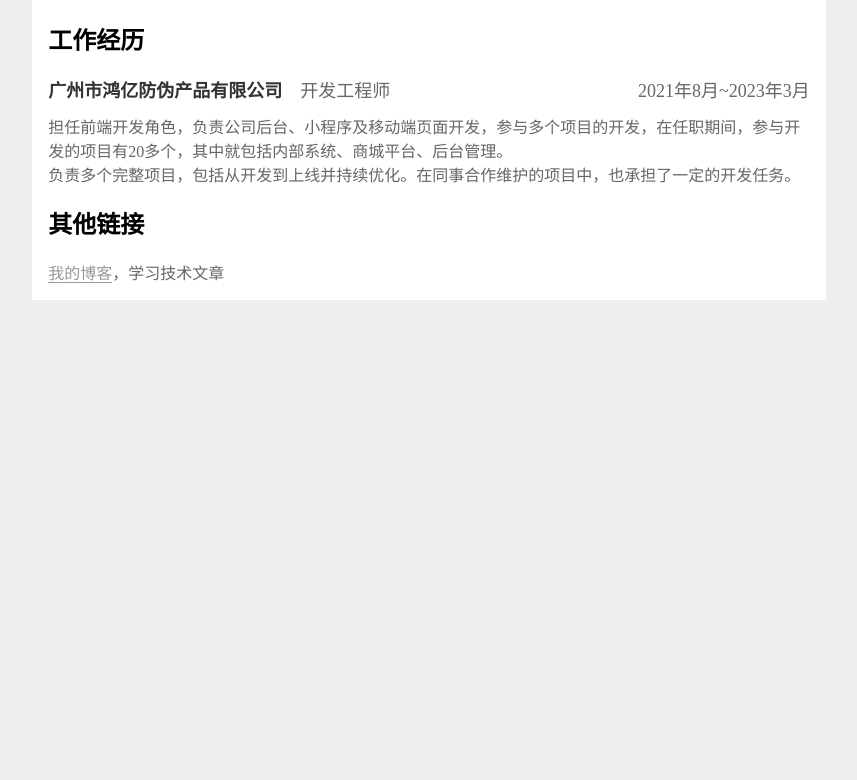
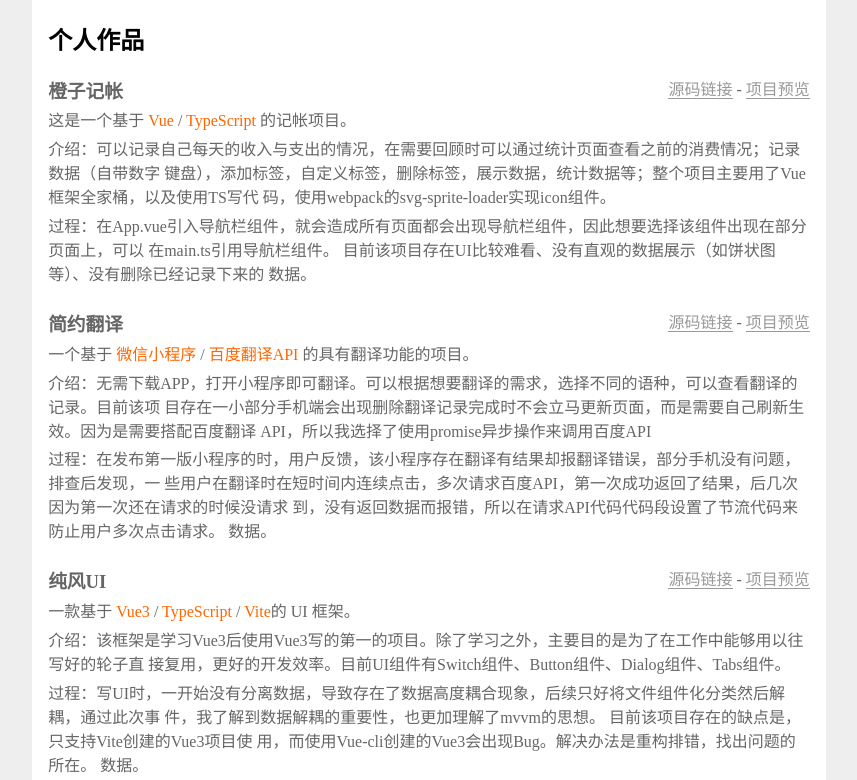
Before and after one commit to JeffShell/resume, a plain HTML site: page index.html in a window 1280 px wide. Shown: the part 1681-2461 px from the top of the page, without its empty margins (211-1068 px from the left). Before the commit the page ends 2001 px from the top, so only its background shows below. Drawn offline with Linux system fonts and the light colour scheme.

Commit message:
更新简历，添加了个人作品

```diff
--- a/index.html
+++ b/index.html
@@ -380,45 +380,85 @@
       </ol>
     </section>
 
-
-
-
-
-
-
-
-    <!-- <section class="openSource">
-      <h2>开源项目</h2>
-      <ul>
+    <section class="projects">
+      <h2>个人作品</h2>
+      <ol>
         <li>
           <header>
-            <h3>自己写的 DOM 库</h3>
-            <a href="#">源码链接</a>
-          </header>
-          <p>实现了元素选择、元素创建、<strong>事件委托</strong>、滑动手势等常见功能</p>
-        </li>
-        <li class="page2">
-          <header>
-            <h3>会动的哆啦A梦</h3>
+            <h3>橙子记帐</h3>
             <span>
-              <a href="#">源码链接</a>
-              <a href="https:、、fangyinghang.com、make-a-pikachu、">项目预览</a>
+              <a href="https://github.com/JeffShell/morney">源码链接</a>
+              -
+              <a href="https://eloquent-fermi-1dfff9.netlify.app/#/money">项目预览</a>
             </span>
           </header>
-          <p>这是我在学习 <strong>CSS3和动画</strong> 时制作的一个可爱作品</p>
+          <p>
+            这是一个基于 <strong>Vue</strong>  / <strong>TypeScript</strong> 的记帐项目。
+          </p>
+          <p>
+            介绍：可以记录自己每天的收入与支出的情况，在需要回顾时可以通过统计页面查看之前的消费情况；记录数据（自带数字
+键盘），添加标签，自定义标签，删除标签，展示数据，统计数据等；整个项目主要用了Vue框架全家桶，以及使用TS写代
+码，使用webpack的svg-sprite-loader实现icon组件。
+          </p>
+          <p>
+            过程：在App.vue引入导航栏组件，就会造成所有页面都会出现导航栏组件，因此想要选择该组件出现在部分页面上，可以
+在main.ts引用导航栏组件。 目前该项目存在UI比较难看、没有直观的数据展示（如饼状图等）、没有删除已经记录下来的
+数据。
+          </p>
         </li>
         <li>
           <header>
-            <h3>简易画板</h3>
+            <h3>简约翻译</h3>
             <span>
-              <a href="#">源码链接</a>
-              <a href="#">项目预览</a>
+              <a href="https://github.com/JeffShell/Translation_wx_mini_program">源码链接</a>
+              -
+              <a href="https://eloquent-fermi-1dfff9.netlify.app/#/money">项目预览</a>
             </span>
           </header>
-          <p>我在学习 <strong>Canvas</strong> 时做的一个小作品</p>
+          <p>
+            一个基于 <strong>微信小程序</strong> / <strong>百度翻译API</strong> 的具有翻译功能的项目。
+          </p>
+          <p>
+            介绍：无需下载APP，打开小程序即可翻译。可以根据想要翻译的需求，选择不同的语种，可以查看翻译的记录。目前该项
+目存在一小部分手机端会出现删除翻译记录完成时不会立马更新页面，而是需要自己刷新生效。因为是需要搭配百度翻译
+API，所以我选择了使用promise异步操作来调用百度API
+          </p>
+          <p>
+            过程：在发布第一版小程序的时，用户反馈，该小程序存在翻译有结果却报翻译错误，部分手机没有问题，排查后发现，一
+些用户在翻译时在短时间内连续点击，多次请求百度API，第一次成功返回了结果，后几次因为第一次还在请求的时候没请求
+到，没有返回数据而报错，所以在请求API代码代码段设置了节流代码来防止用户多次点击请求。
+数据。
+          </p>
         </li>
-      </ul>
-    </section> -->
+
+
+        <li>
+          <header>
+            <h3>纯风UI</h3>
+            <span>
+              <a href="https://github.com/JeffShell/CyLun-test">源码链接</a>
+              -
+              <a href="https://romantic-mcnulty-b1c0b7.netlify.app">项目预览</a>
+            </span>
+          </header>
+          <p>
+            一款基于 <strong>Vue3</strong>  / <strong>TypeScript</strong> / <strong>Vite</strong>的 UI 框架。
+          </p>
+          <p>
+            介绍：该框架是学习Vue3后使用Vue3写的第一的项目。除了学习之外，主要目的是为了在工作中能够用以往写好的轮子直
+接复用，更好的开发效率。目前UI组件有Switch组件、Button组件、Dialog组件、Tabs组件。
+          </p>
+          <p>
+            过程：写UI时，一开始没有分离数据，导致存在了数据高度耦合现象，后续只好将文件组件化分类然后解耦，通过此次事
+件，我了解到数据解耦的重要性，也更加理解了mvvm的思想。 目前该项目存在的缺点是，只支持Vite创建的Vue3项目使
+用，而使用Vue-cli创建的Vue3会出现Bug。解决办法是重构排错，找出问题的所在。
+数据。
+          </p>
+        </li>
+      </ol>
+
+    </section>
+
 
 
 
@@ -446,8 +486,8 @@
     <section class="others">
       <h2>其他链接</h2>
       <ul>
-        <li><a href="https:、、www.yuque.com、u682861?tab=books">我的博客</a>，学习技术文章</li>
-        <!-- <li><a href="https:、、github.com、frankfang">我的 GitHub</a>，过去三个月有 200 次提交</li> -->
+        <li><a href="https://www.yuque.com/u682861?tab=books">我的博客</a>，学习技术文章</li>
+        <li><a href="https://github.com/JeffShell">我的 GitHub</a>，用来保存我的学习新的知识的项目代码</li>
       </ul>
     </section>
 
```
